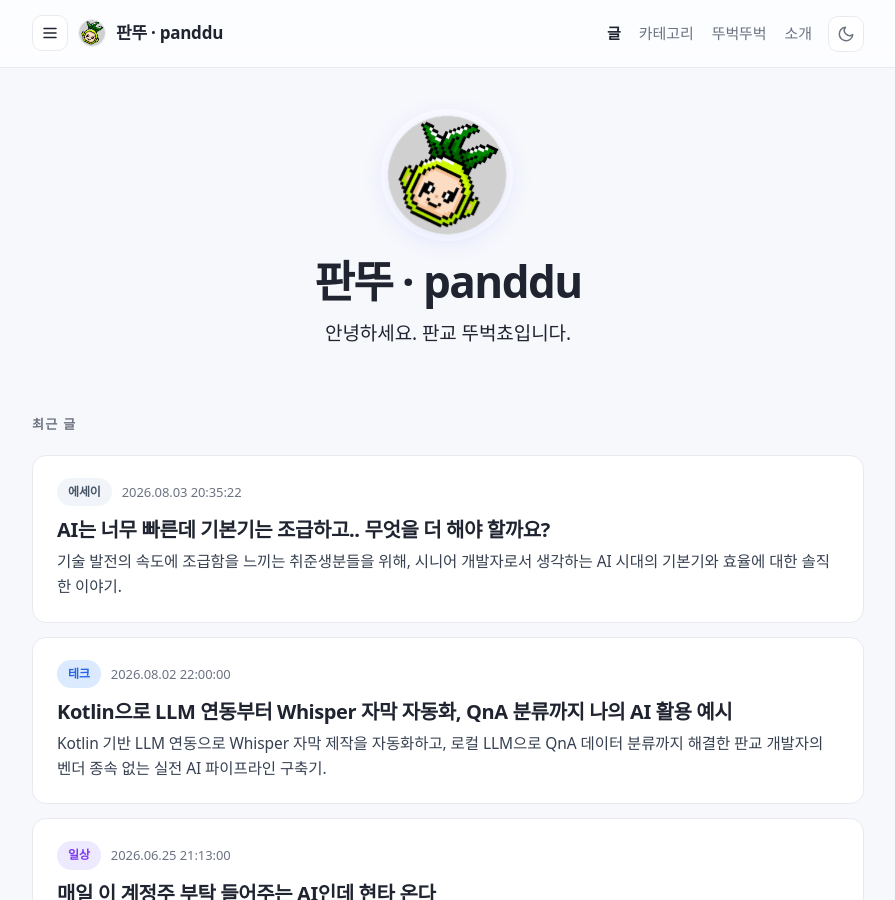
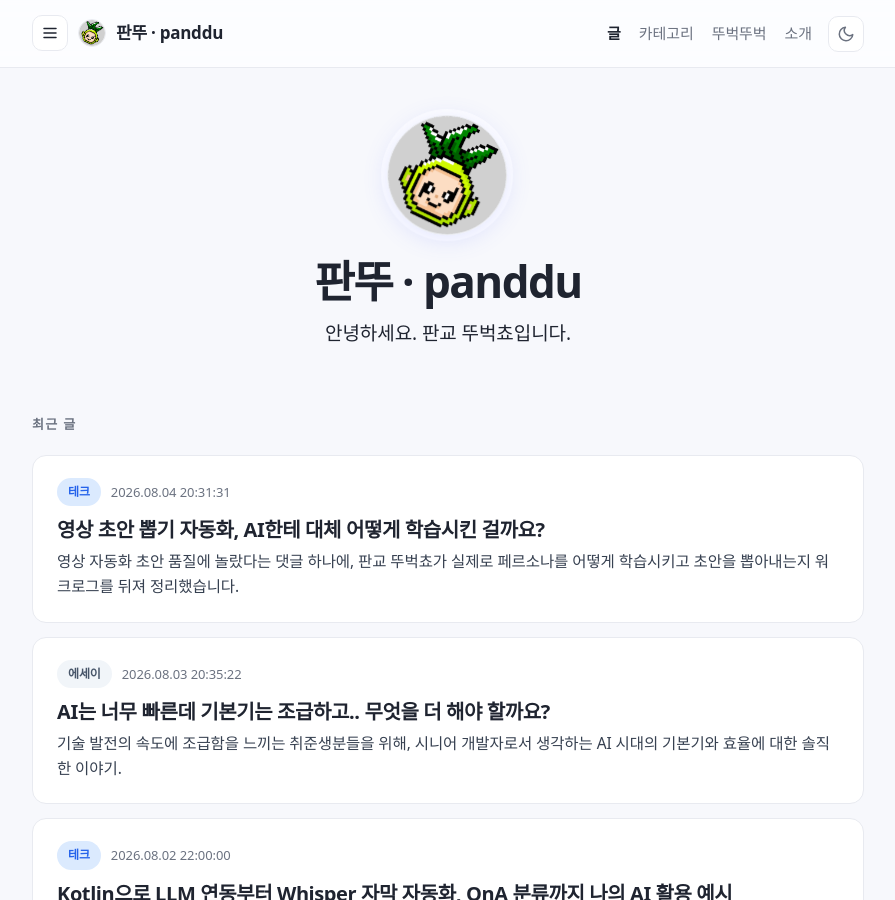
Before and after one commit to panddu/panddu.github.io, a Jekyll site: the page built from index.html, in a window 1280 px wide and 900 px high. Shown: the whole window, without its empty margins (192-1087 px from the left). Built offline with Jekyll 4.4.1, drawn with Linux system fonts in a browser that asks for light colours; some web fonts are replaced; some of the changed text lies outside the part shown.

Commit message:
publish: 페르소나 학습 방법 글 발행

```diff
--- a/_drafts/ai-persona-training.md
+++ b/_posts/2026-08-04-ai-persona-training.md
@@ -1,7 +1,7 @@
 ---
 layout: post
 title: "영상 초안 뽑기 자동화, AI한테 대체 어떻게 학습시킨 걸까요?"
-date: 2026-08-04 13:00:00 +0900
+date: 2026-08-04 20:31:31 +0900
 category: tech
 excerpt: "영상 자동화 초안 품질에 놀랐다는 댓글 하나에, 판교 뚜벅쵸가 실제로 페르소나를 어떻게 학습시키고 초안을 뽑아내는지 워크로그를 뒤져 정리했습니다."
 ---
```
